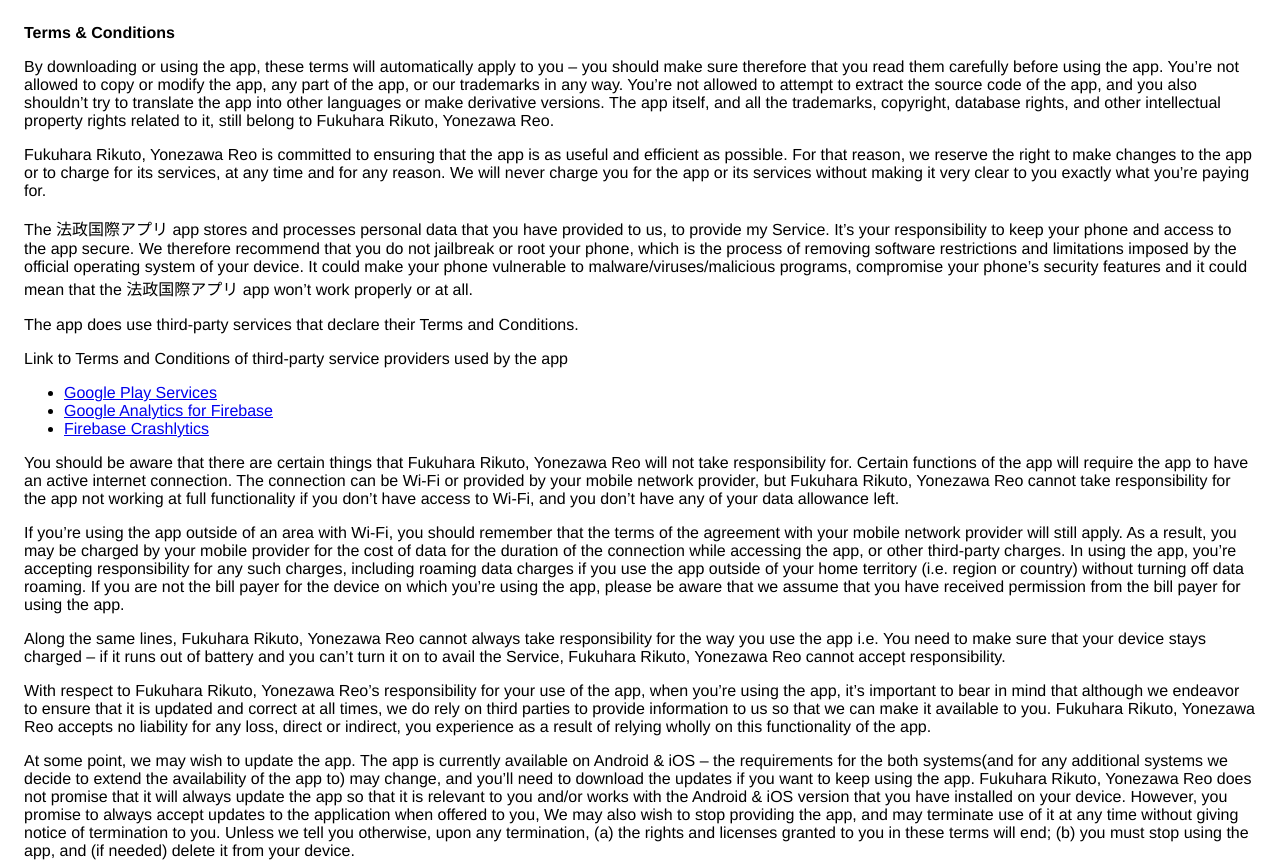
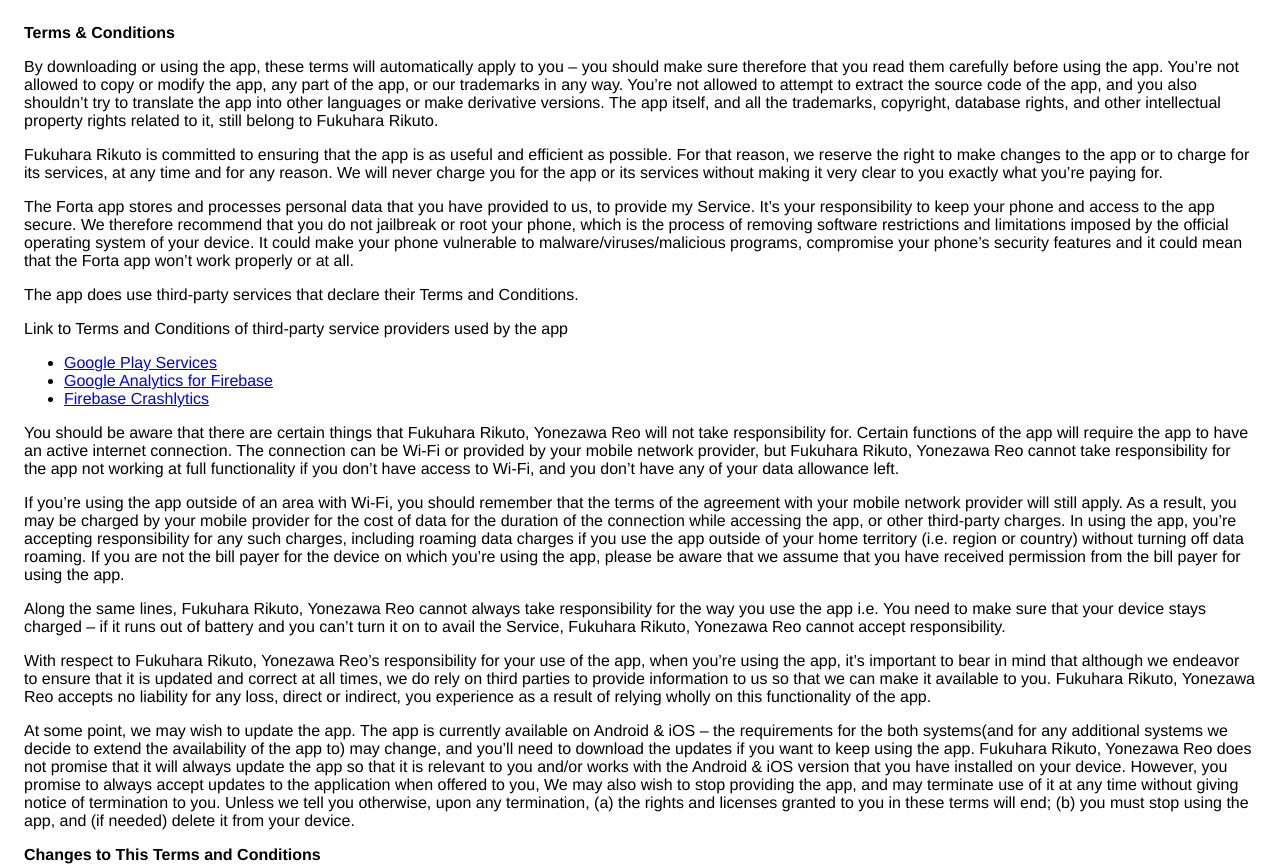
Before and after one commit to crum7/houseikokusaiapp, a plain HTML site: page terms_conditions.html in a window 1280 px wide. Shown: the top 866 px of the page. Drawn offline with Linux system fonts and the light colour scheme.

Commit message:
Update terms_conditions.html

```diff
--- a/terms_conditions.html
+++ b/terms_conditions.html
@@ -17,16 +17,16 @@
                   to translate the app into other languages or make derivative
                   versions. The app itself, and all the trademarks, copyright,
                   database rights, and other intellectual property rights related
-                  to it, still belong to Fukuhara Rikuto, Yonezawa Reo.
+                  to it, still belong to Fukuhara Rikuto.
                 </p> <p>
-                  Fukuhara Rikuto, Yonezawa Reo is committed to ensuring that the app is
+                  Fukuhara Rikuto is committed to ensuring that the app is
                   as useful and efficient as possible. For that reason, we
                   reserve the right to make changes to the app or to charge for
                   its services, at any time and for any reason. We will never
                   charge you for the app or its services without making it very
                   clear to you exactly what you’re paying for.
                 </p> <p>
-                  The 法政国際アプリ app stores and processes personal data that
+                  The Forta app stores and processes personal data that
                   you have provided to us, to provide my
                   Service. It’s your responsibility to keep your phone and
                   access to the app secure. We therefore recommend that you do
@@ -35,7 +35,7 @@
                   official operating system of your device. It could make your
                   phone vulnerable to malware/viruses/malicious programs,
                   compromise your phone’s security features and it could mean
-                  that the 法政国際アプリ app won’t work properly or at all.
+                  that the Forta app won’t work properly or at all.
                 </p> <div><p>
                     The app does use third-party services that declare their
                     Terms and Conditions.
```
